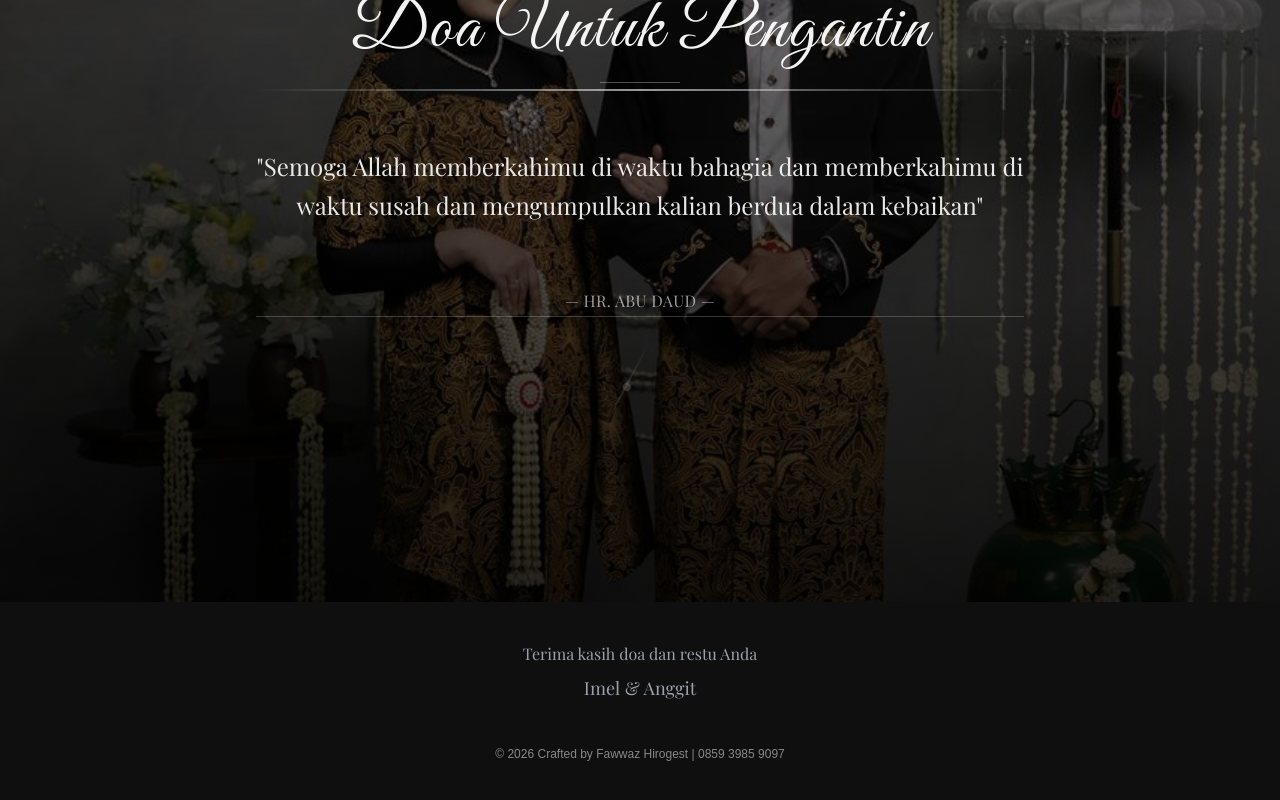
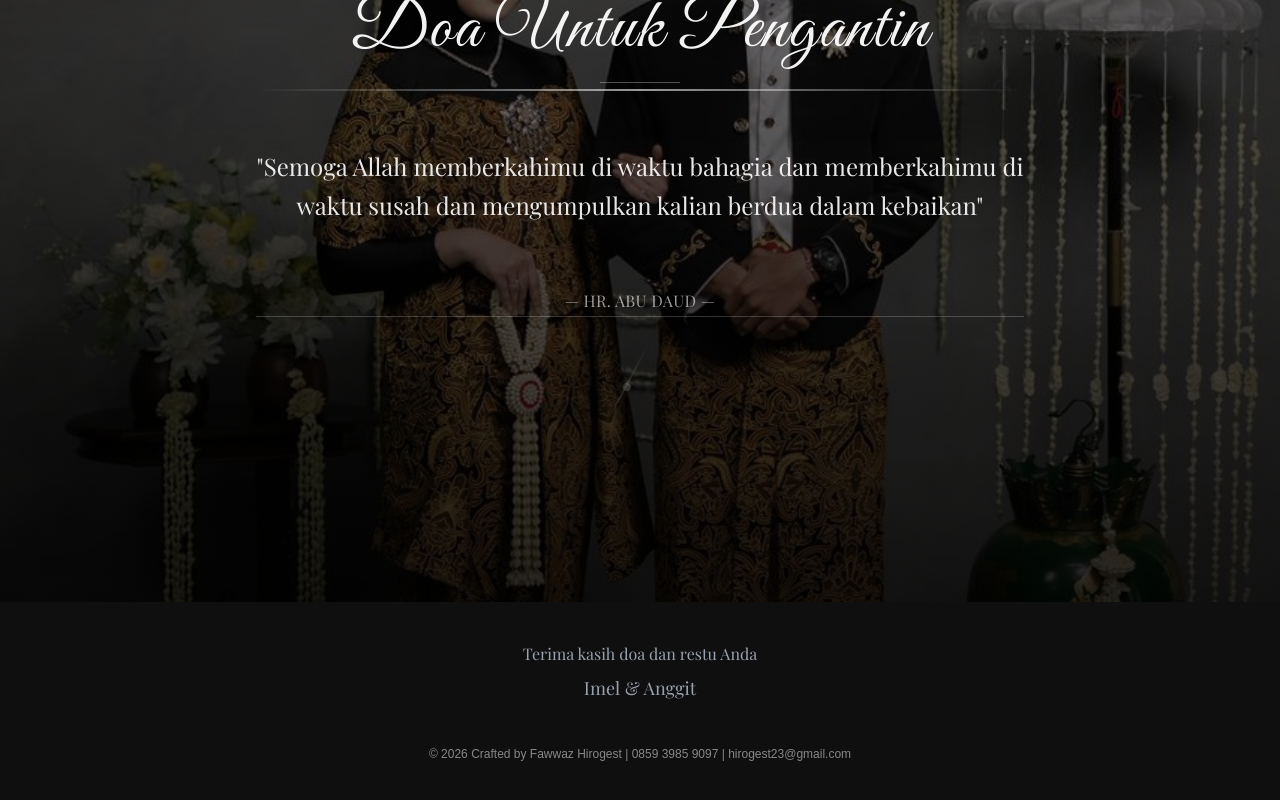
Before and after one commit to FawwazCode/Wedding-Invitation-Anggita-and-Melnia, a Next.js app: page /invitation in a window 1280 px wide. Shown: the part 4268-5068 px from the top of the page. Built offline with nearby package versions, Linux system fonts and the light colour scheme; a web font is replaced by a local one.

Commit message:
update watermark

```diff
--- a/components/Footer.tsx
+++ b/components/Footer.tsx
@@ -15,7 +15,7 @@ export default function Footer() {
         transition={{ duration: 2, delay: 1 }}
         className="mt-11 text-xs text-white/50" style={{ fontFamily: 'Arial, sans-serif' }}
       >
-        © 2026 Crafted by Fawwaz Hirogest | 0859 3985 9097
+        © 2026 Crafted by Fawwaz Hirogest | 0859 3985 9097 | hirogest23@gmail.com
       </motion.div>
     </footer>
   );
```
